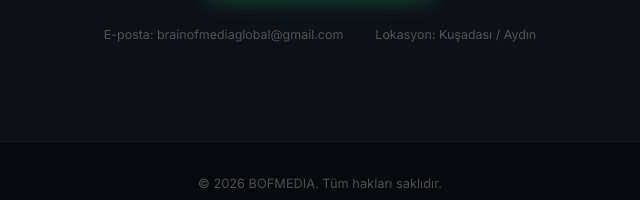
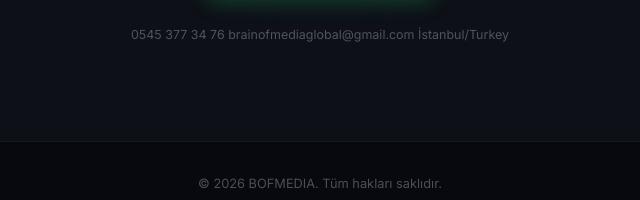
Before and after one commit to brainofmediaglobal-hub/brainofmediaglobal-hub.github.io, a plain HTML site: page index.html in a window 1280 px wide. Shown: the part 5443-5643 px from the top of the page, 320-960 px from the left. Drawn offline with Linux system fonts and the light colour scheme.

Commit message:
Update index.html

```diff
--- a/index.html
+++ b/index.html
@@ -994,8 +994,9 @@
       </a>
     </div>
     <div class="contact-meta">
-      <span>E-posta: brainofmediaglobal@gmail.com</span>
-      <span>Lokasyon: Kuşadası / Aydın</span>
+    <span> 0545 377 34 76<span>
+      <span>brainofmediaglobal@gmail.com</span>
+      <span>İstanbul/Turkey</span>
     </div>
   </div>
 </section>
```
